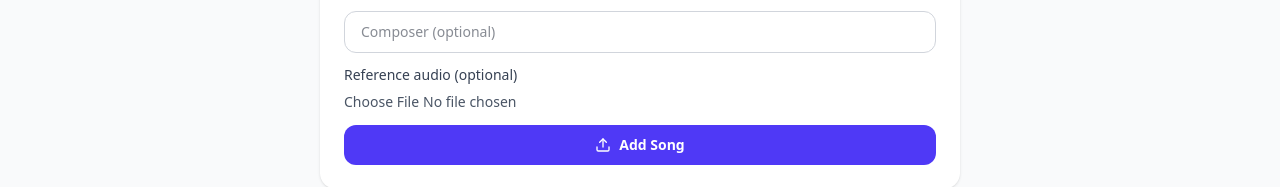
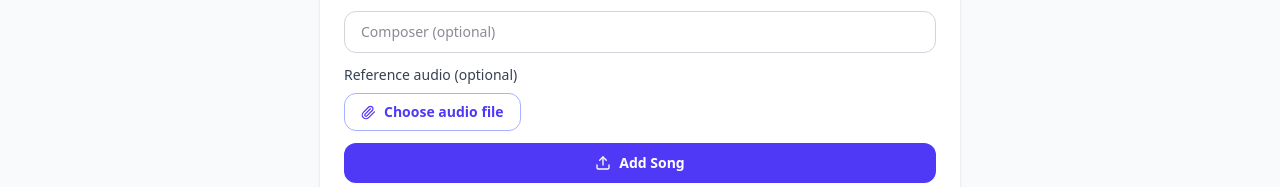
Before and after one commit to lordkiru/choir-app, a React (Vite) app in the folder client/: page /admin in a window 1280 px wide. Shown: the part 255-442 px from the top of the page. Built offline with nearby package versions, Linux system fonts and the light colour scheme; no server answers; sample sign-in values are in the browser's storage.

Commit message:
feat: custom styled file picker button on admin dashboard

```diff
--- a/client/src/pages/AdminDashboard.jsx
+++ b/client/src/pages/AdminDashboard.jsx
@@ -1,6 +1,6 @@
-import { useEffect, useState } from 'react'
+import { useEffect, useRef, useState } from 'react'
 import { getActiveSongs, createSong, deleteSong, resetWeek } from '../api'
-import { Shield, Trash2, Upload, RefreshCw, Music } from 'lucide-react'
+import { Shield, Trash2, Upload, RefreshCw, Music, Paperclip, X } from 'lucide-react'
 
 export default function AdminDashboard() {
   const [songs, setSongs] = useState([])
@@ -10,6 +10,7 @@ export default function AdminDashboard() {
   const [resetBusy, setResetBusy] = useState(false)
   const [error, setError] = useState('')
   const [success, setSuccess] = useState('')
+  const fileInputRef = useRef(null)
 
   async function load() {
     const { data } = await getActiveSongs()
@@ -74,11 +75,43 @@ export default function AdminDashboard() {
           <input type="text" placeholder="Composer (optional)" value={form.composer}
             onChange={(e) => setForm({ ...form, composer: e.target.value })}
             className="border border-gray-300 rounded-xl px-4 py-2.5 text-sm focus:outline-none focus:ring-2 focus:ring-indigo-400" />
-          <div>
-            <label className="block text-sm font-medium text-gray-700 mb-1">Reference audio (optional)</label>
-            <input type="file" accept="audio/*" onChange={(e) => setFile(e.target.files[0])}
-              className="text-sm text-gray-600" />
+          {/* Hidden file input */}
+          <input
+            ref={fileInputRef}
+            type="file"
+            accept="audio/*"
+            className="hidden"
+            onChange={(e) => setFile(e.target.files[0] || null)}
+          />
+
+          {/* Custom file picker button */}
+          <div className="flex flex-col gap-2">
+            <label className="text-sm font-medium text-gray-700">Reference audio (optional)</label>
+            <div className="flex items-center gap-3 flex-wrap">
+              <button
+                type="button"
+                onClick={() => fileInputRef.current.click()}
+                className="flex items-center gap-2 border border-indigo-300 text-indigo-600 hover:bg-indigo-50 font-semibold px-4 py-2 rounded-xl text-sm transition"
+              >
+                <Paperclip size={15} />
+                {file ? 'Change file' : 'Choose audio file'}
+              </button>
+              {file && (
+                <div className="flex items-center gap-2 bg-indigo-50 border border-indigo-200 rounded-xl px-3 py-1.5 text-sm text-indigo-700 flex-1 min-w-0">
+                  <Music size={14} className="shrink-0" />
+                  <span className="truncate font-medium">{file.name}</span>
+                  <button
+                    type="button"
+                    onClick={() => { setFile(null); fileInputRef.current.value = '' }}
+                    className="ml-auto shrink-0 text-indigo-400 hover:text-red-500 transition"
+                  >
+                    <X size={14} />
+                  </button>
+                </div>
+              )}
+            </div>
           </div>
+
           <button type="submit" disabled={busy}
             className="flex items-center justify-center gap-2 bg-indigo-600 hover:bg-indigo-700 disabled:opacity-50 text-white font-semibold py-2.5 rounded-xl text-sm transition">
             <Upload size={16} /> {busy ? 'Adding…' : 'Add Song'}
```
